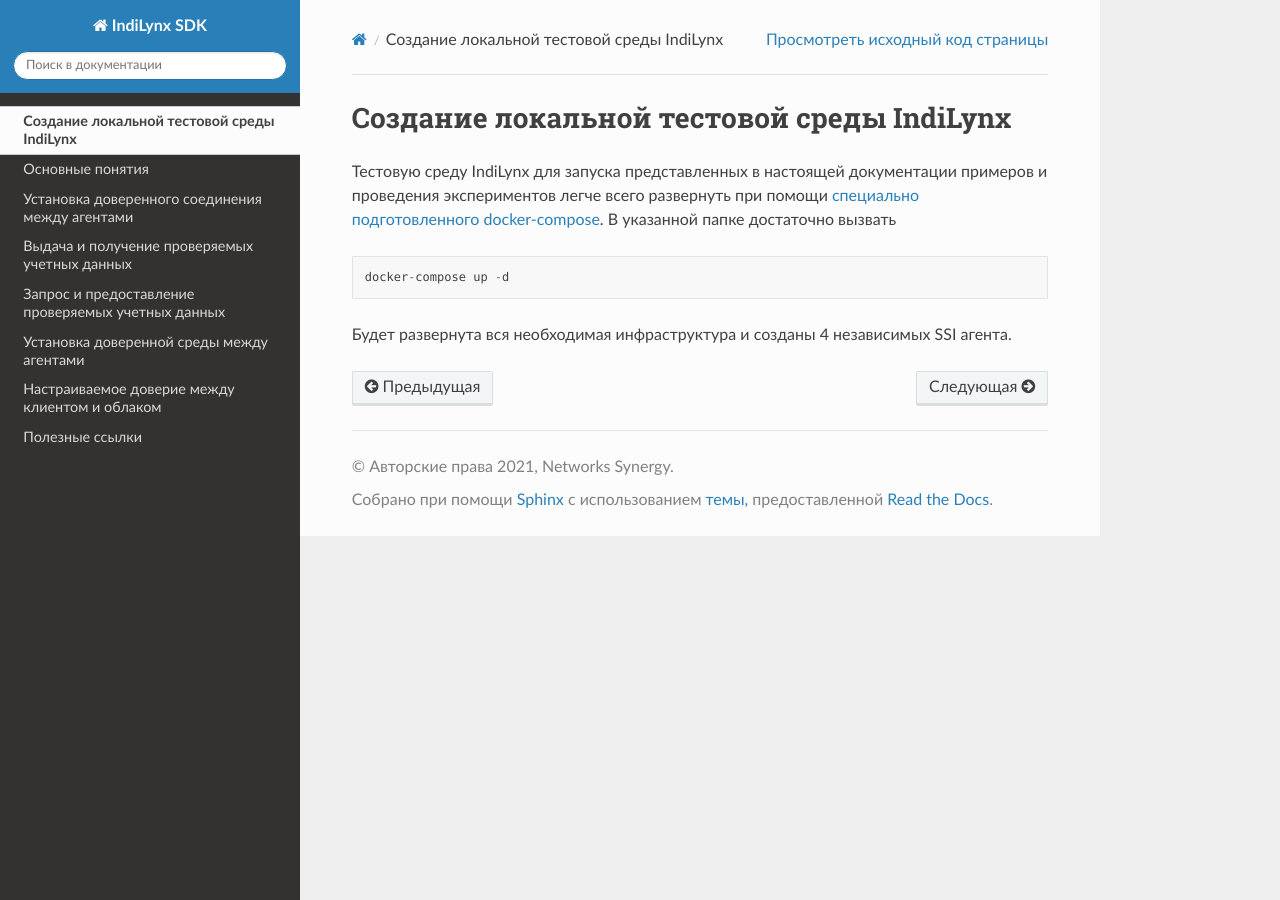
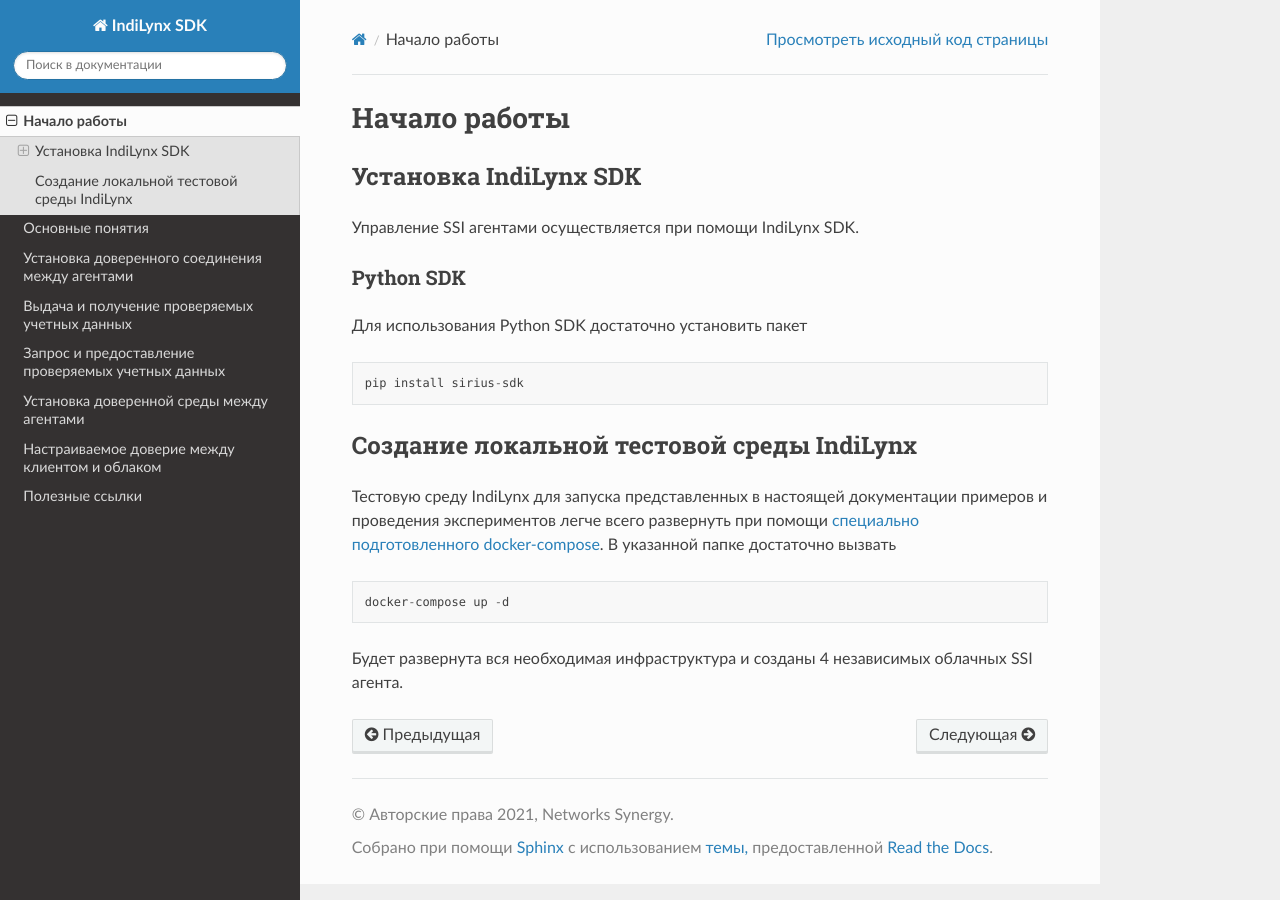
Before and after one commit to Sirius-social/docs, a Sphinx documentation site: the page built from sdk/source/getting_started.md, in a window 1280 px wide. Built offline with Sphinx 7.4.7 and the Read the Docs theme 2.0.0, drawn with Linux system fonts in a browser that asks for light colours.

Commit message:
some fixes

````diff
--- a/sdk/source/getting_started.md
+++ b/sdk/source/getting_started.md
@@ -1,4 +1,17 @@
-# Создание локальной тестовой среды IndiLynx
+# Начало работы
+
+## Установка IndiLynx SDK
+
+Управление SSI агентами осуществляется при помощи IndiLynx SDK.
+
+### Python SDK
+
+Для использования Python SDK достаточно установить пакет
+```
+pip install sirius-sdk
+```
+
+## Создание локальной тестовой среды IndiLynx
 
 Тестовую среду IndiLynx для запуска представленных в настоящей документации примеров и проведения экспериментов легче всего
 развернуть при помощи [специально подготовленного docker-compose](https://github.com/Sirius-social/sirius-sdk-python/tree/master/test_suite).
@@ -6,4 +19,4 @@
 ```
 docker-compose up -d
 ```
-Будет развернута вся необходимая инфраструктура и созданы 4 независимых SSI агента.
+Будет развернута вся необходимая инфраструктура и созданы 4 независимых облачных SSI агента.
--- a/sdk/source/index.rst
+++ b/sdk/source/index.rst
@@ -5,10 +5,10 @@
 
 Ключевые особенности платформы IndiLynx
 ---------------------------------------
-   - Основан на Hyperledger Indy, Aries протоколах, стандартах W3C и DIF
+   - Основан на `Hyperledger Indy <https://www.hyperledger.org/use/hyperledger-indy>`_, `Aries протоколах <https://github.com/hyperledger/aries-rfcs/>`_, стандартах `W3C <https://www.w3.org/community/credentials/>`_ и `DIF <https://identity.foundation/>`_
    - Гибкая настройка доверия между субъектами и агентами
-   - Доверенная среда выполнения смарт-контрактов
-   - Комплекты разработки для Python 3, Java, Kotlin, PHP с открытым исходным кодом
+   - Поддержка смарт-контрактов в виде распределенного конечного автомата
+   - Комплекты разработки для `Python 3 <https://github.com/Sirius-social/sirius-sdk-python>`_, `Java <https://github.com/Sirius-social/sirius-sdk-java>`_, `Kotlin <https://github.com/Sirius-social/sirius-sdk-kotlin>`_, `PHP <https://github.com/Sirius-social/sirius-sdk-php>`_ с открытым исходным кодом
    - Позволяет интегрировать существующее бизнес ПО и мобильные приложения в доверенную среду
 
 .. toctree::
````
